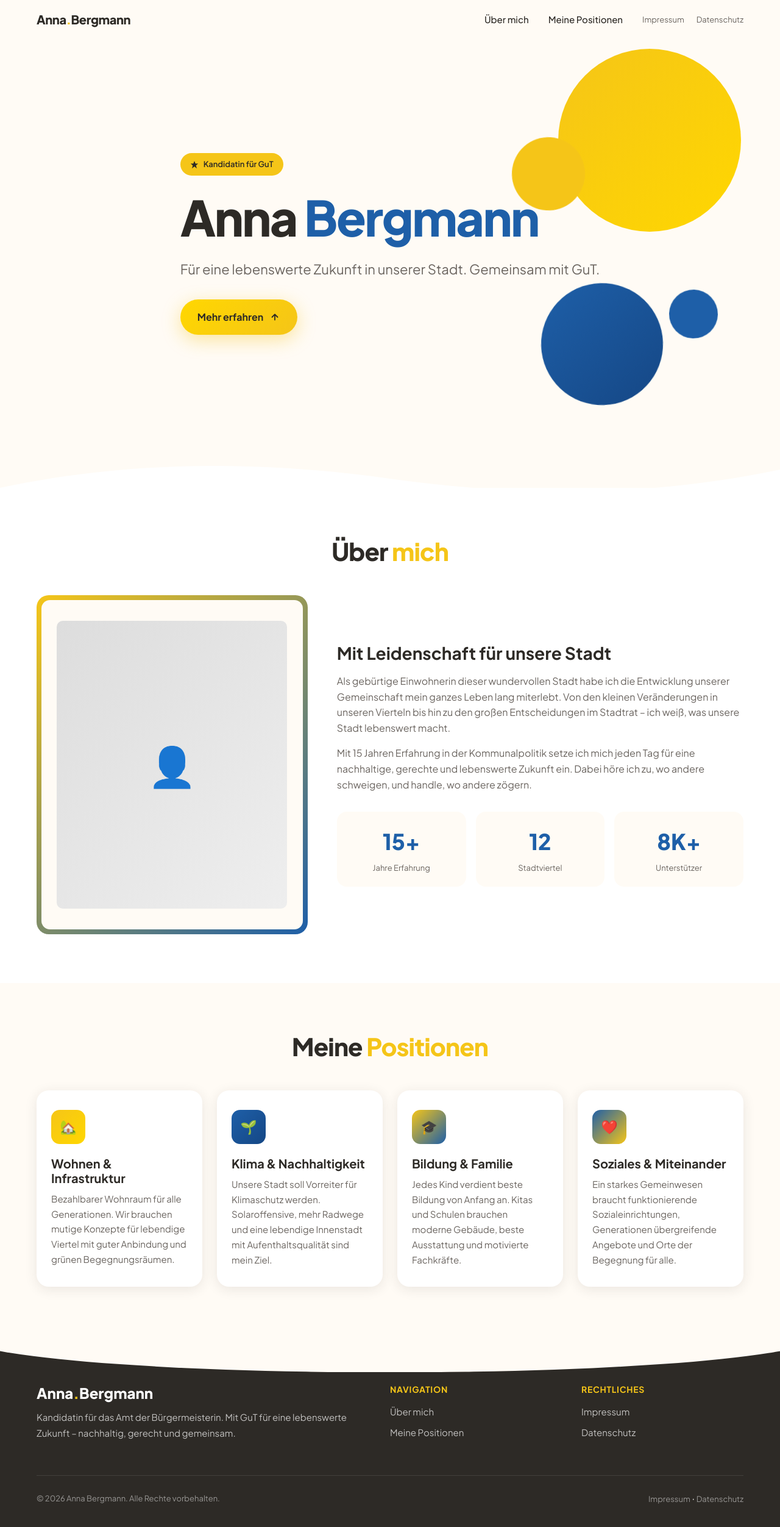
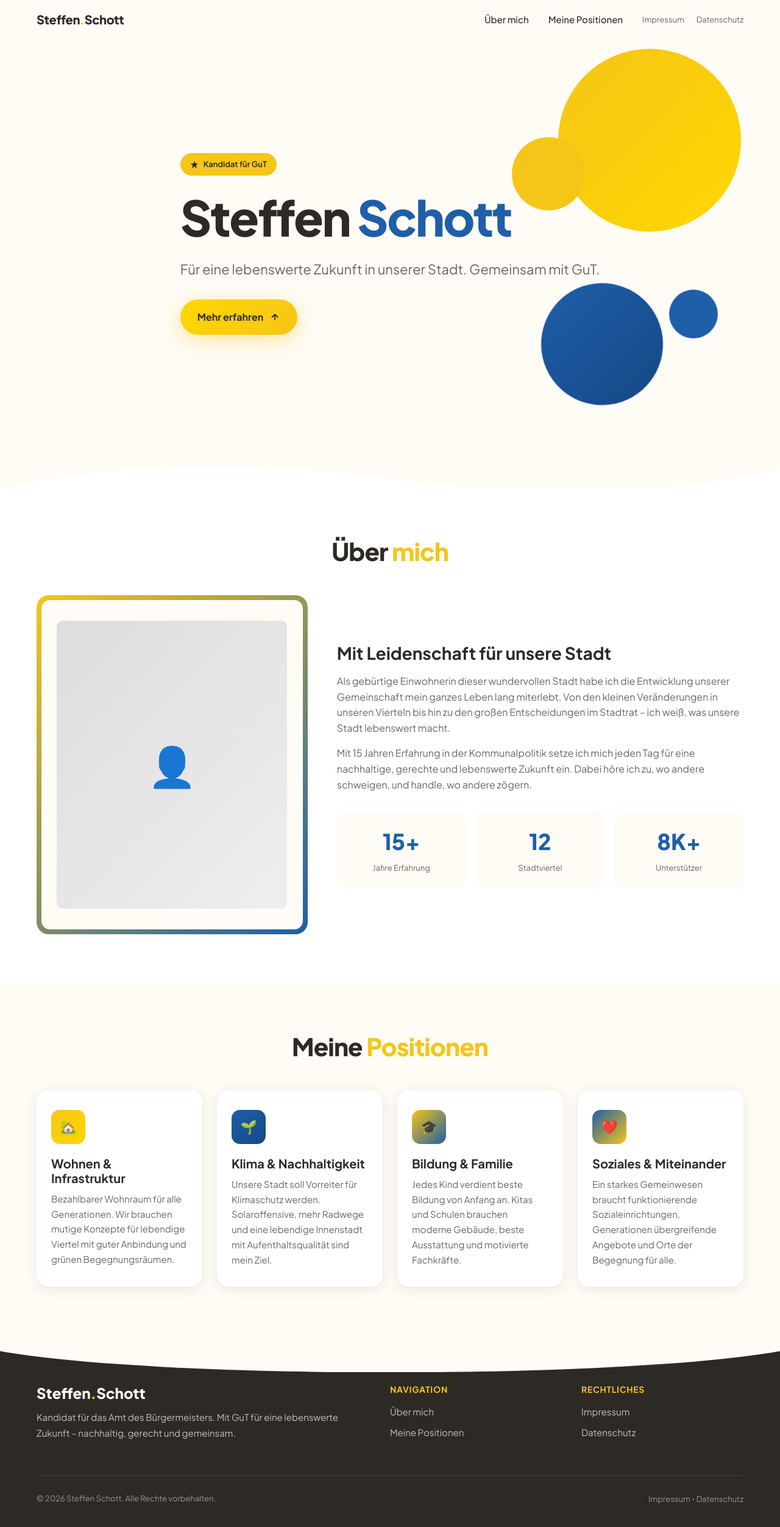
Before and after one commit to ganzcooler/gut-bm-website, a plain HTML site: page index.html in a window 1280 px wide. Shown: the whole page at 61% size. Drawn offline with Linux system fonts and the light colour scheme.

Commit message:
Change name

```diff
--- a/index.html
+++ b/index.html
@@ -3,7 +3,7 @@
 <head>
     <meta charset="UTF-8">
     <meta name="viewport" content="width=device-width, initial-scale=1.0">
-    <title>Anna Bergmann | GuT Bürgermeisterkandidatin</title>
+    <title>Steffen Schott | Bürgermeisterkandidat</title>
     <link rel="preconnect" href="https://fonts.googleapis.com">
     <link rel="preconnect" href="https://fonts.gstatic.com" crossorigin>
     <link href="https://fonts.googleapis.com/css2?family=Plus+Jakarta+Sans:wght@400;500;600;700;800&display=swap" rel="stylesheet">
@@ -778,7 +778,7 @@
 
     <header>
         <div class="container">
-            <a href="#" class="logo">Anna<span>.</span>Bergmann</a>
+            <a href="#" class="logo">Steffen<span>.</span>Schott</a>
             <nav>
                 <div class="nav-main">
                     <a href="#about">Über mich</a>
@@ -802,9 +802,9 @@
             <div class="hero-content">
                 <div class="hero-badge">
                     <svg width="14" height="14" viewBox="0 0 16 16" fill="none"><path d="M8 1L10 6H15L11 9.5L12.5 15L8 11.5L3.5 15L5 9.5L1 6H6L8 1Z" fill="currentColor"/></svg>
-                    Kandidatin für GuT
+                    Kandidat für GuT
                 </div>
-                <h1>Anna <span>Bergmann</span></h1>
+                <h1>Steffen <span>Schott</span></h1>
                 <p class="hero-tagline">Für eine lebenswerte Zukunft in unserer Stadt. Gemeinsam mit GuT.</p>
                 <a href="#about" class="hero-cta">
                     Mehr erfahren
@@ -887,8 +887,8 @@
         <div class="container">
             <div class="footer-grid">
                 <div class="footer-brand">
-                    <h3>Anna<span>.</span>Bergmann</h3>
-                    <p>Kandidatin für das Amt der Bürgermeisterin. Mit GuT für eine lebenswerte Zukunft – nachhaltig, gerecht und gemeinsam.</p>
+                    <h3>Steffen<span>.</span>Schott</h3>
+                    <p>Kandidat für das Amt des Bürgermeisters. Mit GuT für eine lebenswerte Zukunft – nachhaltig, gerecht und gemeinsam.</p>
                 </div>
                 <div class="footer-links">
                     <h4>Navigation</h4>
@@ -902,7 +902,7 @@
                 </div>
             </div>
             <div class="footer-bottom">
-                <p>© 2026 Anna Bergmann. Alle Rechte vorbehalten.</p>
+                <p>© 2026 Steffen Schott. Alle Rechte vorbehalten.</p>
                 <div>
                     <a href="legal-notice.html">Impressum</a> · <a href="privacy-policy.html">Datenschutz</a>
                 </div>
```
